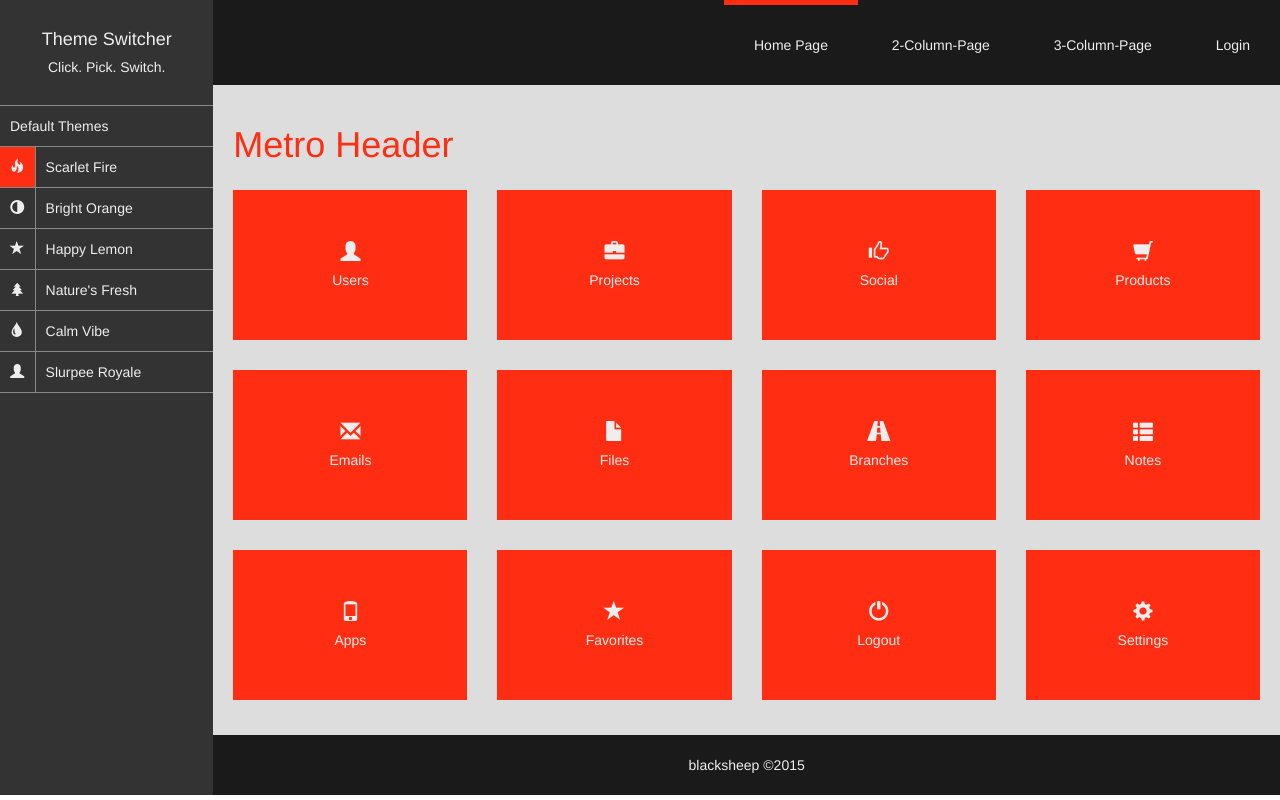
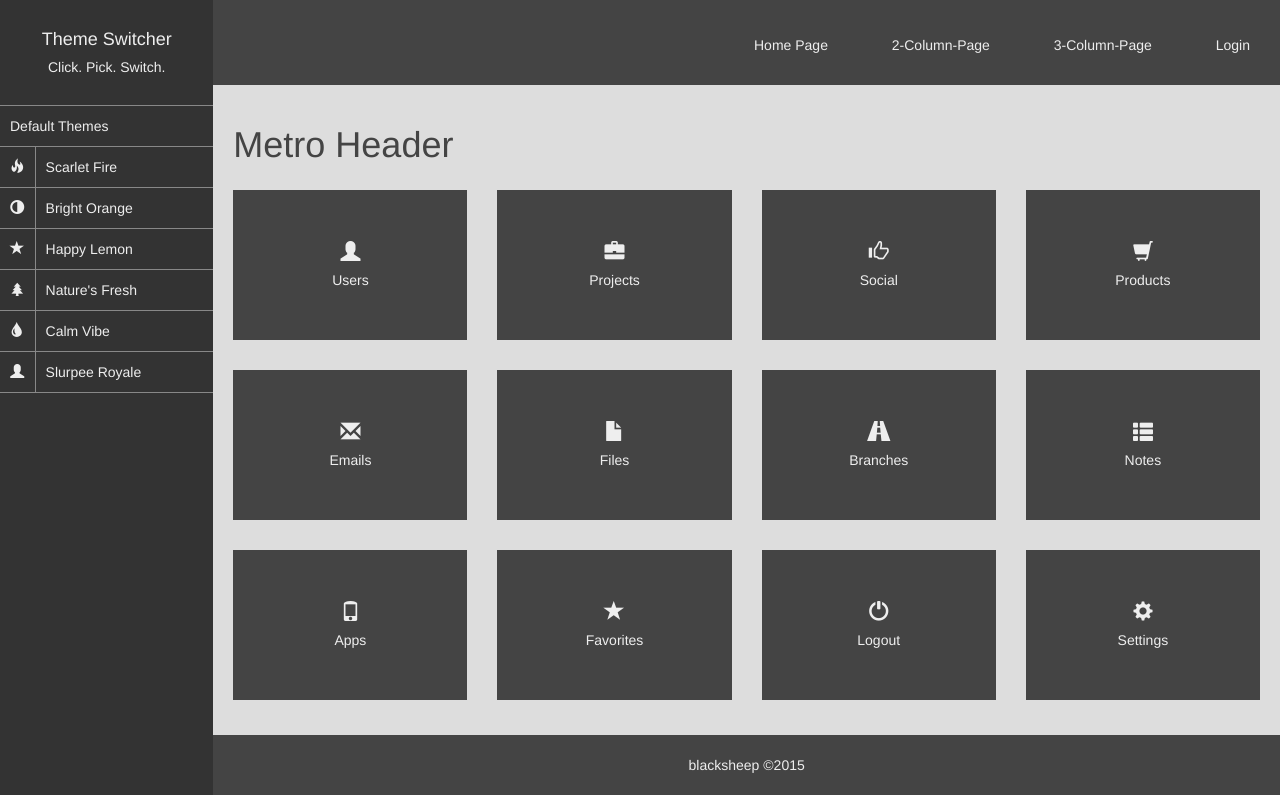
Before and after one commit to iamblacksheep/001_theme_switcher, a plain HTML site: page index.html in a window 1280 px wide. Drawn offline with nearby package versions, Linux system fonts and the light colour scheme.

Commit message:
Added the initial design

```diff
--- /dev/null
+++ b/css/_globals.scss
@@ -0,0 +1,97 @@
+#main-content {
+	header #nav-bar li {
+		div:hover { border-top: 5px solid $primary-bg-color; }
+		&.active div { border-top: 5px solid $primary-bg-color; }
+	}
+	#view-content {
+		color: $primary-bg-color;
+		.intro-option div {
+			background: $primary-bg-color;
+			&:hover { background: $secondary-bg-color; }
+		}
+	}
+}
+
+#main-content.red {
+	header #nav-bar li {
+		div:hover { border-top: 5px solid $scarlet-fire; }
+		&.active div { border-top: 5px solid $scarlet-fire; }
+	}
+	#view-content {
+		color: $scarlet-fire;
+		.intro-option div {
+			background: $scarlet-fire;
+			&:hover { background: $scarlet-fire-second; }
+		}
+	}
+}
+
+#main-content.orange {
+	header #nav-bar li {
+		div:hover { border-top: 5px solid $bright-orange; }
+		&.active div { border-top: 5px solid $bright-orange; }
+	}
+	#view-content {
+		color: $bright-orange;
+		.intro-option div {
+			background: $bright-orange;
+			&:hover { background: $bright-orange-second; }
+		}
+	}
+}
+
+#main-content.yellow {
+	header #nav-bar li {
+		div:hover { border-top: 5px solid $happy-lemon; }
+		&.active div { border-top: 5px solid $happy-lemon; }
+	}
+	#view-content {
+		color: $happy-lemon;
+		.intro-option div {
+			background: $happy-lemon;
+			&:hover { background: $happy-lemon-second; }
+		}
+	}
+}
+
+#main-content.green {
+	header #nav-bar li {
+		div:hover { border-top: 5px solid $natures-fresh; }
+		&.active div { border-top: 5px solid $natures-fresh; }
+	}
+	#view-content {
+		color: $natures-fresh;
+		.intro-option div {
+			background: $natures-fresh;
+			&:hover { background: $natures-fresh-second; }
+		}
+	}
+}
+
+#main-content.blue {
+	header #nav-bar li {
+		div:hover { border-top: 5px solid $calm-vibe; }
+		&.active div { border-top: 5px solid $calm-vibe; }
+	}
+	#view-content {
+		color: $calm-vibe;
+		.intro-option div {
+			background: $calm-vibe;
+			&:hover { background: $calm-vibe-second; }
+		}
+	}
+}
+
+#main-content.purple {
+	header #nav-bar li {
+		div:hover { border-top: 5px solid $slurpee-royale; }
+		&.active div { border-top: 5px solid $slurpee-royale; }
+	}
+	#view-content {
+		color: $slurpee-royale;
+		.intro-option div {
+			background: $slurpee-royale;
+			&:hover { background: $slurpee-royale-second; }
+		}
+	}
+}
--- a/css/_home.scss
+++ b/css/_home.scss
@@ -13,31 +13,20 @@
 				div {
 					padding: 30px;
 					border-top: 5px solid $content-bg;
-					&:hover {
-						border-top: 5px solid $primary-bg-color;
-					}
-				}
-				&.active div {
-					border-top: 5px solid $primary-bg-color;
 				}
 			}
 		}
 	}
 	#view-content {
 		background: #ddd;
-		color: $primary-bg-color;
 		padding: 20px;
 		text-align: left;
 		.intro-option {
 			text-align: center;
 			padding: 15px;
 			div {
-				background: $primary-bg-color;
 				padding: 50px;
 				color: $primary-text-color;
-				&:hover {
-					background: $secondary-bg-color;
-				}
 				p {
 					font-size: 20px;
 					display: block;
--- a/css/_mixins.scss
+++ /dev/null
@@ -1,34 +0,0 @@
-@mixin website_color($active)
-{
-	//scarlet fire
-	@if $active == 1 {
-		$primary-bg-color : $scarlet-fire;
-		$secondary-bg-color: $scarlet-fire-secondary;
-	}
-	//bright orange
-	@else if $active == 2 {
-		$primary-bg-color : $bright-orange;
-		$secondary-bg-color: $bright-orange-secondary;
-	}
-	//happy lemon
-	@else if $active == 3 {
-		$primary-bg-color : $happy-lemon;
-		$secondary-bg-color: $happy-lemon-secondary;
-	}
-	//natures fresh
-	@else if $active == 4 {
-		$primary-bg-color : $natures-fresh;
-		$secondary-bg-color: $natures-fresh-secondary;
-	}
-	//calm vibe
-	@else if $active == 5 {
-		$primary-bg-color : $calm-vibe;
-		$secondary-bg-color: $calm-vibe-secondary;
-	}
-	//slurpee royale
-	@else if $active == 6 {
-		$primary-bg-color : $slurpee-royale;
-		$secondary-bg-color: $slurpee-royale-secondary;
-	}
-
-}
--- a/css/_variables.scss
+++ b/css/_variables.scss
@@ -1,6 +1,6 @@
 //Switch Options
 $switch-bg: #333;
-$content-bg: darken($switch-bg, 10%);
+$content-bg: #444;
 $switch-text: #eee;
 $switch-bg-secondary: #888;
 
@@ -9,7 +9,7 @@ $scarlet-fire: #FF2E12;
 $scarlet-fire-second: desaturate($scarlet-fire, 10%);
 $bright-orange: #E56C19;
 $bright-orange-second: desaturate($bright-orange, 20%);
-$happy-lemon: #E1B700;
+$happy-lemon: #FDD017;
 $happy-lemon-second: desaturate($happy-lemon, 20%);
 $natures-fresh: #00C13F;
 $natures-fresh-second: desaturate($natures-fresh, 20%);
@@ -19,7 +19,7 @@ $slurpee-royale: #691BB8;
 $slurpee-royale-second: desaturate($slurpee-royale, 20%);
 
 //View Content
-$primary-bg-color : $scarlet-fire; 	//primary background color
-$secondary-bg-color: $scarlet-fire-second; 	//secondary background color
+$primary-bg-color : #444; 	//primary background color
+$secondary-bg-color: #666; 	//secondary background color
 $primary-text-color: #eee; 		//primary text color
 $secondary-text-color: #ccc; 	//secondary text color
--- a/css/styles.scss
+++ b/css/styles.scss
@@ -1,6 +1,9 @@
 /** Variables, Mixins**/
 @import "_variables.scss";
 @import "_mixins.scss";
+
+/** Globals **/
+@import "_globals.scss";
 
 /** Sidebar Styles **/
 @import "_sidebar.scss";
--- a/index.html
+++ b/index.html
@@ -33,7 +33,7 @@
                         <li class="nav-option">
                             <span>Default Themes</span>
                         </li>
-                        <li class="active" id="scarlet-fire">
+                        <li class="theme-option" id="scarlet-fire">
                             <div class="nav-option icon col-md-2">
                                 <b class="scarlet-fire"></b>
                                 <span class="glyphicon glyphicon-fire" aria-hidden="true"></span>
@@ -41,7 +41,7 @@
                             <div class="nav-option col-md-10">Scarlet Fire</div>
                             <div class="clearfix"></div>
                         </li>
-                        <li id="bright-orange">
+                        <li class="theme-option" id="bright-orange">
                             <div class="nav-option icon col-md-2">
                                 <b class="bright-orange"></b>
                                 <span class="glyphicon glyphicon-adjust" aria-hidden="true"></span>
@@ -49,7 +49,7 @@
                             <div class="nav-option col-md-10">Bright Orange</div>
                             <div class="clearfix"></div>
                         </li>
-                        <li id="happy-lemon">
+                        <li class="theme-option" id="happy-lemon">
                             <div class="nav-option icon col-md-2">
                                 <b class="happy-lemon"></b>
                                 <span class="glyphicon glyphicon-star" aria-hidden="true"></span>
@@ -57,7 +57,7 @@
                             <div class="nav-option col-md-10">Happy Lemon</div>
                             <div class="clearfix"></div>
                         </li>
-                        <li id="natures-fresh">
+                        <li class="theme-option" id="natures-fresh">
                             <div class="nav-option icon col-md-2">
                                 <b class="natures-fresh"></b>
                                 <span class="glyphicon glyphicon-tree-conifer" aria-hidden="true"></span>
@@ -65,7 +65,7 @@
                             <div class="nav-option col-md-10">Nature's Fresh</div>
                             <div class="clearfix"></div>
                         </li>
-                        <li id="calm-vibe">
+                        <li class="theme-option" id="calm-vibe">
                             <div class="nav-option icon col-md-2">
                                 <b class="calm-vibe"></b>
                                 <span class="glyphicon glyphicon-tint" aria-hidden="true"></span>
@@ -73,7 +73,7 @@
                             <div class="nav-option col-md-10">Calm Vibe</div>
                             <div class="clearfix"></div>
                         </li>
-                        <li id="slurpee-royale">
+                        <li class="theme-option" id="slurpee-royale">
                             <div class="nav-option icon col-md-2">
                                 <b class="slurpee-royale"></b>
                                 <span class="glyphicon glyphicon-user" aria-hidden="true"></span>
--- a/js/main.js
+++ b/js/main.js
@@ -0,0 +1,35 @@
+$('.theme-option').click(function(){
+	$('.theme-option').removeClass('active');
+	$(this).addClass('active');
+
+});
+
+$('#scarlet-fire').click(function(){
+	$('#main-content').removeClass('orange yellow green blue purple');
+	$('#main-content').addClass('red');
+});
+
+$('#bright-orange').click(function(){
+	$('#main-content').removeClass('red yellow green blue purple');
+	$('#main-content').addClass('orange');
+});
+
+$('#happy-lemon').click(function(){
+	$('#main-content').removeClass('red orange green blue purple');
+	$('#main-content').addClass('yellow');
+});
+
+$('#natures-fresh').click(function(){
+	$('#main-content').removeClass('red orange yellow blue purple');
+	$('#main-content').addClass('green');
+});
+
+$('#calm-vibe').click(function(){
+	$('#main-content').removeClass('red orange yellow green purple');
+	$('#main-content').addClass('blue');
+});
+
+$('#slurpee-royale').click(function(){
+	$('#main-content').removeClass('red orange yellow green blue');
+	$('#main-content').addClass('purple');
+});
```
Also changed, not shown: css/styles.css, 1 other file.
